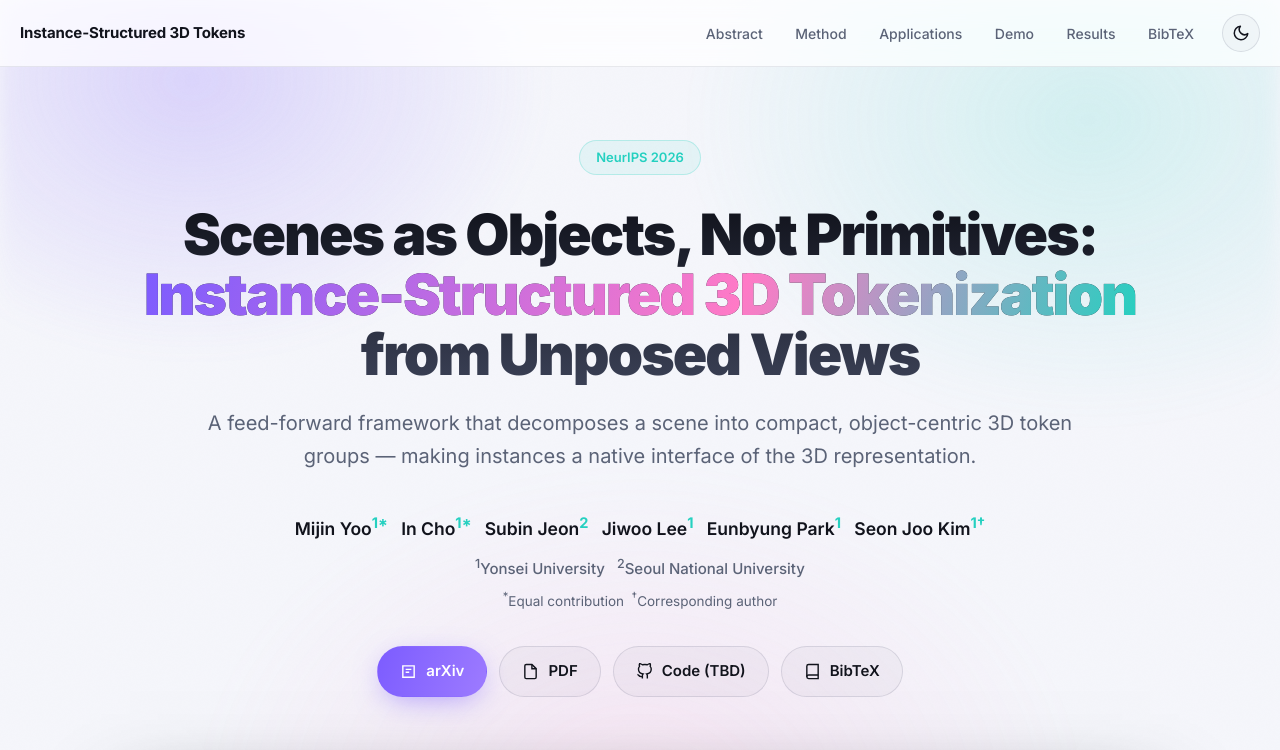
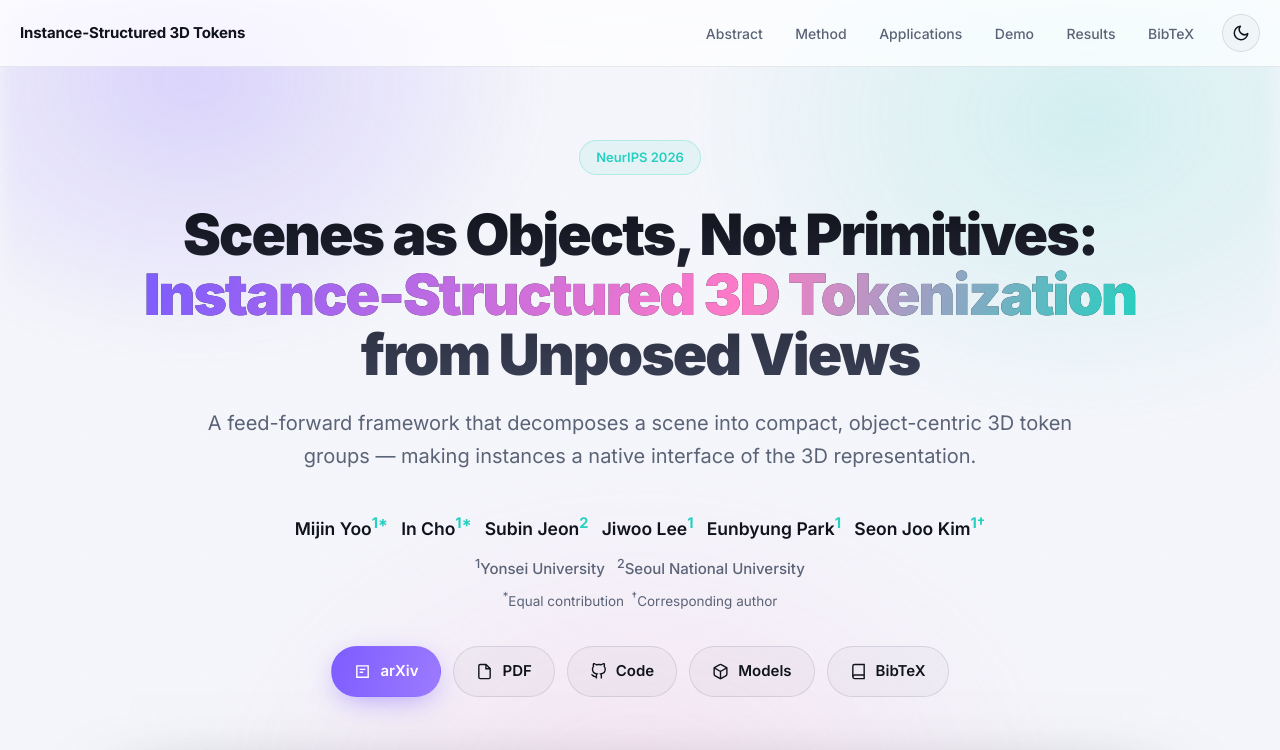
Before and after one commit to yoomimi/instok3d, a plain HTML site: page index.html in a window 1280 px wide. Shown: the top 750 px of the page. Drawn offline with Linux system fonts and the light colour scheme.

Commit message:
Link the code and model releases

```diff
--- a/index.html
+++ b/index.html
@@ -453,9 +453,13 @@ html[data-theme="light"] .theme-toggle .sun{display:none}
       <svg viewBox="0 0 24 24" fill="none" stroke="currentColor" stroke-width="2"><path d="M14 2H6a2 2 0 0 0-2 2v16a2 2 0 0 0 2 2h12a2 2 0 0 0 2-2V8z"/><path d="M14 2v6h6"/></svg>
       PDF
     </a>
-    <a class="btn" href="#" target="_blank">
+    <a class="btn" href="https://github.com/yoomimi/instok3d" target="_blank">
       <svg viewBox="0 0 24 24" fill="none" stroke="currentColor" stroke-width="2"><path d="M9 19c-5 1.5-5-2.5-7-3m14 6v-3.87a3.37 3.37 0 0 0-.94-2.61c3.14-.35 6.44-1.54 6.44-7A5.44 5.44 0 0 0 20 4.77 5.07 5.07 0 0 0 19.91 1S18.73.65 16 2.48a13.38 13.38 0 0 0-7 0C6.27.65 5.09 1 5.09 1A5.07 5.07 0 0 0 5 4.77a5.44 5.44 0 0 0-1.5 3.78c0 5.42 3.3 6.61 6.44 7A3.37 3.37 0 0 0 9 18.13V22"/></svg>
-      Code (TBD)
+      Code
+    </a>
+    <a class="btn" href="https://huggingface.co/mynameisyoomimi/instok3d" target="_blank">
+      <svg viewBox="0 0 24 24" fill="none" stroke="currentColor" stroke-width="2" stroke-linecap="round" stroke-linejoin="round"><path d="M21 16V8a2 2 0 0 0-1-1.73l-7-4a2 2 0 0 0-2 0l-7 4A2 2 0 0 0 3 8v8a2 2 0 0 0 1 1.73l7 4a2 2 0 0 0 2 0l7-4A2 2 0 0 0 21 16z"/><path d="M3.3 7 12 12l8.7-5M12 22V12"/></svg>
+      Models
     </a>
     <a class="btn" href="#bibtex">
       <svg viewBox="0 0 24 24" fill="none" stroke="currentColor" stroke-width="2"><path d="M4 19.5A2.5 2.5 0 0 1 6.5 17H20"/><path d="M6.5 2H20v20H6.5A2.5 2.5 0 0 1 4 19.5v-15A2.5 2.5 0 0 1 6.5 2z"/></svg>
```
